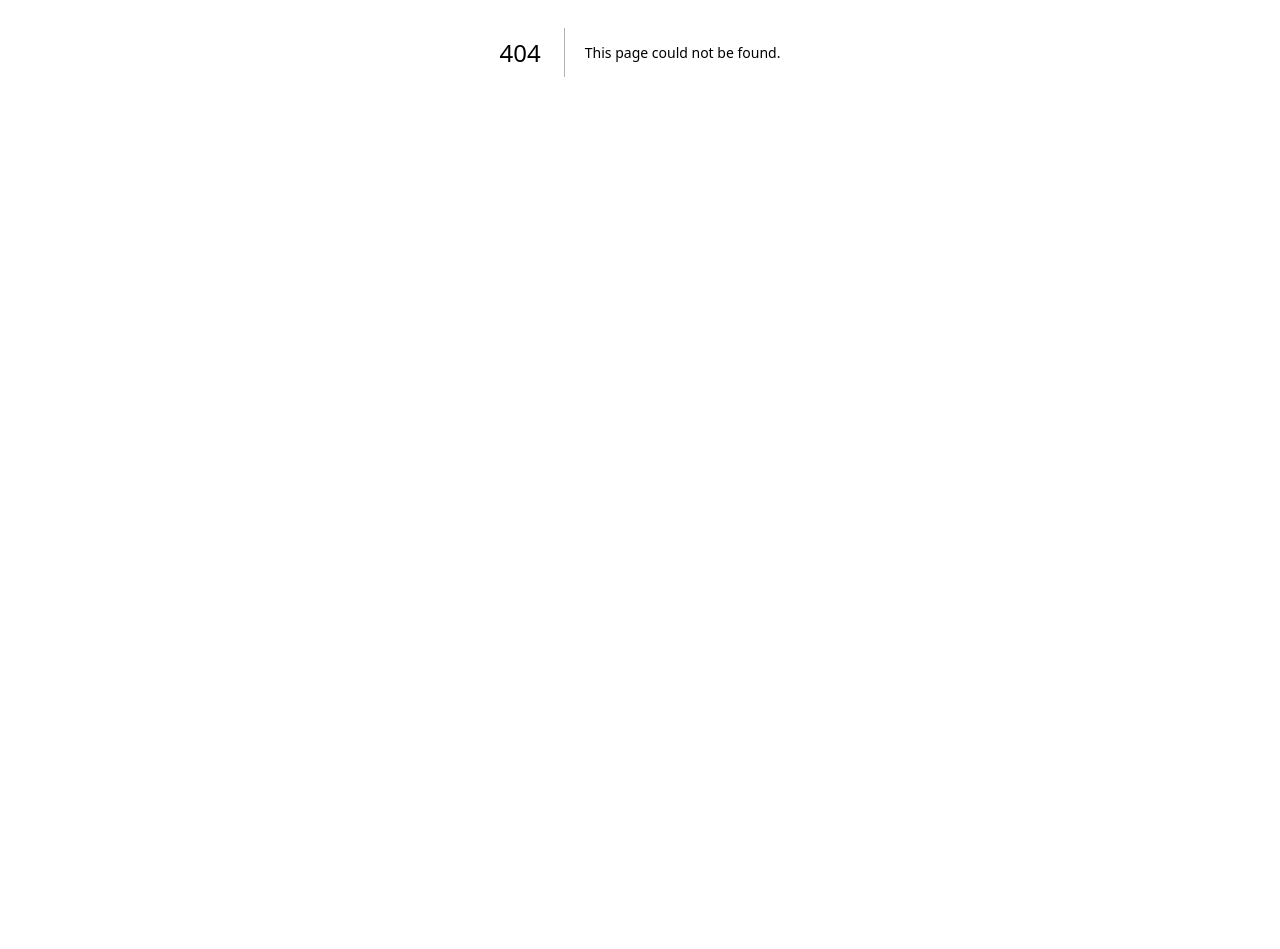
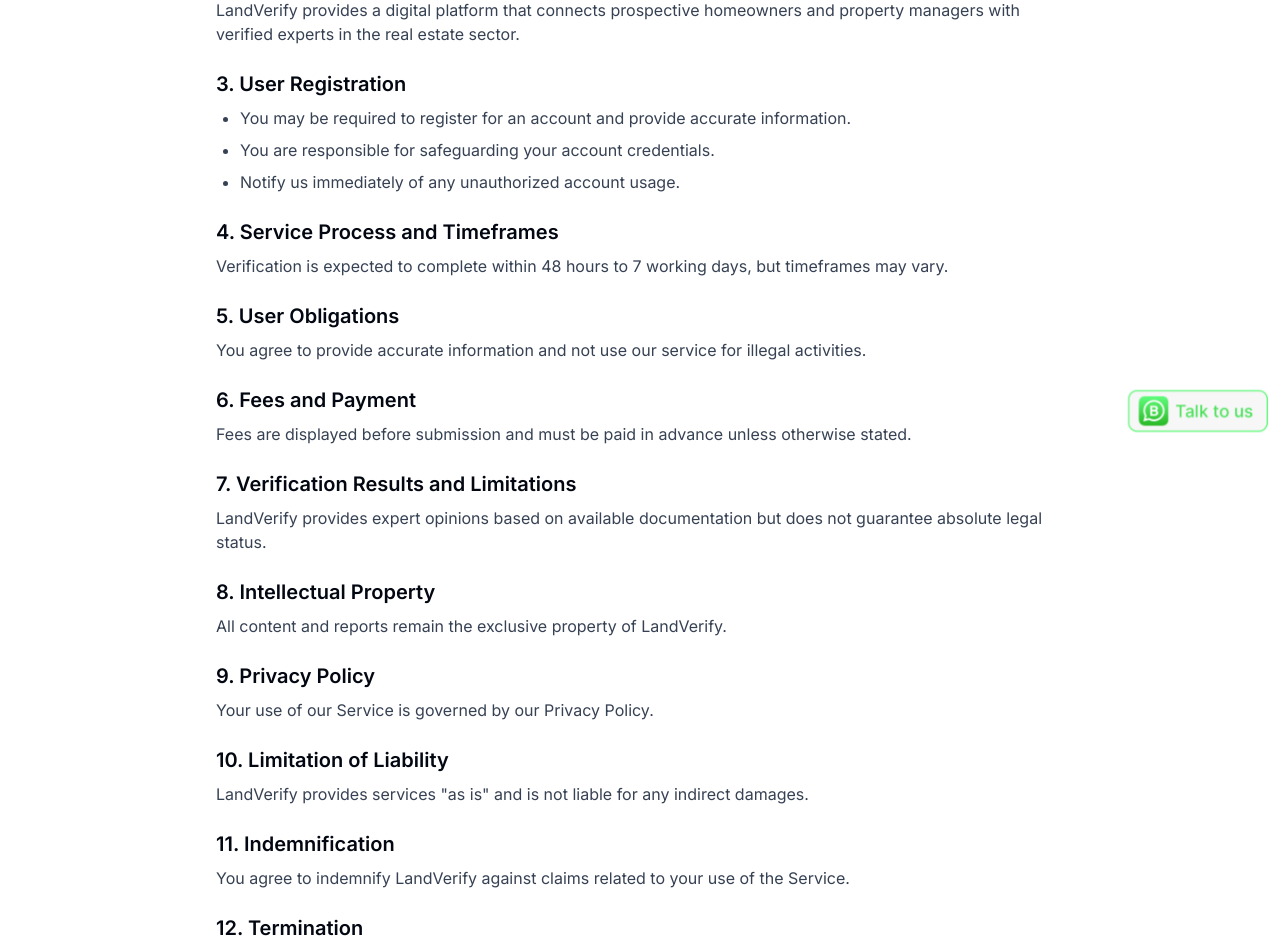
Before and after one commit to agbajekehinde/land-verify, a Next.js app: page /terms in a window 1280 px wide. Before the commit this address had no page. Shown: the part 348-1297 px from the top of the page. Before the commit the page ends 800 px from the top, so only its background shows below. Built offline with nearby package versions, Linux system fonts and the light colour scheme; a web font is replaced by a local one.

Commit message:
app/partner/signin/page.tsx

```diff
--- a/app/components/Whatsappbutton/Whatsappbutton.tsx
+++ b/app/components/Whatsappbutton/Whatsappbutton.tsx
@@ -8,7 +8,7 @@ export default function WhatsAppButton() {
       href="https://wa.me/message/2M46JKYVDQRVM1"
       target="_blank"
       rel="noopener noreferrer"
-      className="fixed bottom-[32px] right-[12px] z-50 block p-3"
+      className="fixed bottom-[8px] right-[0px] z-50 block p-3"
     >
       <img
         src="/Whatsapp-Business-Icon2.png"
--- a/app/partner/signin/page.tsx
+++ b/app/partner/signin/page.tsx
@@ -61,8 +61,11 @@ export default function PartnerSignInPage() {
           </button>
           <Toaster />
           <div>
-            <p className="text-center mt-4">Don&apos;t have an account? <Link href="/partner/signup" className="text-[#479101] hover:underline">Sign Up as Partner</Link></p>
+            <p className="text-center mt-4">Don&apos;t have an account? <Link href="/partner/signup" className="text-[#479101] underline hover:underline">Sign Up as Partner</Link></p>
           </div>
+          <p className="text-center text-sm text-gray-400 mt-4">
+            By signing in, you agree to the <Link href="/terms" className="underline">LandVerify Terms and Conditions</Link>.
+          </p>
         </form>
       </div>
     </div>
--- a/app/partner/signup/page.tsx
+++ b/app/partner/signup/page.tsx
@@ -129,11 +129,14 @@ export default function SignupForm() {
           <div>
             <p className="text-center mt-4">
               Already have an account?{" "}
-              <Link href="/partner/signin" className="text-[#479101] hover:underline">
+              <Link href="/partner/signin" className="text-[#479101] underline hover:underline">
                 Login
               </Link>
             </p>
           </div>
+          <p className="text-center text-sm text-gray-400 mt-4">
+            By signing up, you agree to the <Link href="/terms" className="underline">LandVerify Terms and Conditions</Link>.
+          </p>
         </form>
       </div>
     </div>
--- a/app/signin/page.tsx
+++ b/app/signin/page.tsx
@@ -1,6 +1,5 @@
 "use client";
-import React from "react";
-import { useState } from "react";
+import React, { useState } from "react";
 import { useRouter } from "next/navigation";
 import { signIn } from "next-auth/react";
 import toast, { Toaster } from "react-hot-toast";
@@ -21,7 +20,7 @@ export default function SignInPage() {
     const result = await signIn("public", {
       email,
       password,
-      redirect: false, // Prevent NextAuth from automatically redirecting
+      redirect: false,
     });
 
     setLoading(false);
@@ -30,7 +29,7 @@ export default function SignInPage() {
       toast.error("Invalid email or password");
     } else {
       toast.success("Login successful");
-      router.push("/dashboard"); // Redirect after successful login
+      router.push("/dashboard");
     }
   };
 
@@ -61,10 +60,13 @@ export default function SignInPage() {
           <button type="submit" className="w-full py-2 bg-[#479101] text-white font-semibold rounded-md hover:bg-[#3a7a01] cursor-pointer">
             {loading ? "Signing In..." : "Sign In"}
           </button>
-            <Toaster />
+          <Toaster />
           <div>
-            <p className="text-center mt-4">Don&apos;t have an account? <Link href="/signup" className="text-[#479101] hover:underline">Sign Up</Link></p>
+            <p className="text-center mt-0">Don&apos;t have an account? <Link href="/signup" className="text-[#479101] underline hover:underline">Sign Up</Link></p>
           </div>
+          <p className="text-center text-sm text-gray-400 mt-4">
+            By signing in, you agree to the <Link href="/terms" className="underline">LandVerify Terms and Conditions</Link>.
+          </p>
         </form>
       </div>
     </div>
--- a/app/signup/page.tsx
+++ b/app/signup/page.tsx
@@ -97,12 +97,15 @@ export default function SignupForm() {
           </button>
           <Toaster />
           <div>
-            <p className="text-center mt-4">
+            <p className="text-center mt-0">
               Already have an account?{" "}
-              <Link href="/signin" className="text-[#479101] hover:underline">
+              <Link href="/signin" className="text-[#479101] underline hover:underline">
                 Login
               </Link>
             </p>
+            <p className="text-center text-sm text-gray-400 mt-4">
+            By signing up, you agree to the <Link href="/terms" className="underline">LandVerify Terms and Conditions</Link>.
+          </p>
           </div>
         </form>
       </div>
--- /dev/null
+++ b/app/terms/page.tsx
@@ -0,0 +1,96 @@
+import React from "react";
+import Header from "../components/header/header";
+import Footer from "../components/footer/footer";
+
+const TermsAndConditions: React.FC = () => {
+  return (
+    <div>
+      <Header />
+      <div className="max-w-4xl mx-auto p-6 bg-white rounded-lg">
+        <h1 className="text-3xl font-bold text-center mb-6">Terms and Conditions for LandVerify</h1>
+        <p className="text-gray-500 text-center mb-4">Effective Date: March 14, 2025</p>
+
+        <div className="space-y-6">
+          <Section title="1. Introduction">
+            <p>These Terms and Conditions (&quot;Terms&quot;) govern your use of the LandVerify platform and services (collectively, the &quot;Service&quot;). By accessing or using our Service, you agree to be bound by these Terms.</p>
+          </Section>
+
+          <Section title="2. Service Description">
+            <p>LandVerify provides a digital platform that connects prospective homeowners and property managers with verified experts in the real estate sector.</p>
+          </Section>
+
+          <Section title="3. User Registration">
+            <ul className="list-disc pl-6 space-y-2">
+              <li>You may be required to register for an account and provide accurate information.</li>
+              <li>You are responsible for safeguarding your account credentials.</li>
+              <li>Notify us immediately of any unauthorized account usage.</li>
+            </ul>
+          </Section>
+
+          <Section title="4. Service Process and Timeframes">
+            <p>Verification is expected to complete within 48 hours to 7 working days, but timeframes may vary.</p>
+          </Section>
+
+          <Section title="5. User Obligations">
+            <p>You agree to provide accurate information and not use our service for illegal activities.</p>
+          </Section>
+
+          <Section title="6. Fees and Payment">
+            <p>Fees are displayed before submission and must be paid in advance unless otherwise stated.</p>
+          </Section>
+
+          <Section title="7. Verification Results and Limitations">
+            <p>LandVerify provides expert opinions based on available documentation but does not guarantee absolute legal status.</p>
+          </Section>
+
+          <Section title="8. Intellectual Property">
+            <p>All content and reports remain the exclusive property of LandVerify.</p>
+          </Section>
+
+          <Section title="9. Privacy Policy">
+            <p>Your use of our Service is governed by our Privacy Policy.</p>
+          </Section>
+
+          <Section title="10. Limitation of Liability">
+            <p>LandVerify provides services &quot;as is&quot; and is not liable for any indirect damages.</p>
+          </Section>
+
+          <Section title="11. Indemnification">
+            <p>You agree to indemnify LandVerify against claims related to your use of the Service.</p>
+          </Section>
+
+          <Section title="12. Termination">
+            <p>We may terminate your account for any reason without prior notice.</p>
+          </Section>
+
+          <Section title="13. Governing Law">
+            <p>These Terms are governed by the laws of the Federal Republic of Nigeria.</p>
+          </Section>
+
+          <Section title="14. Changes to Terms">
+            <p>We may modify these Terms at any time, and it is your responsibility to review them periodically.</p>
+          </Section>
+
+          <Section title="15. Contact Information">
+            <p>For questions, contact us at:</p>
+            <ul className="list-disc pl-6">
+              <li>Email: <a href="mailto:contact@landverify.com" className="text-blue-600 underline">contact@landverify.com</a></li>
+            </ul>
+          </Section>
+        </div>
+      </div>
+      <Footer />
+    </div>
+  );
+};
+
+const Section: React.FC<{ title: string; children: React.ReactNode }> = ({ title, children }) => {
+  return (
+    <div>
+      <h2 className="text-xl font-semibold mb-2">{title}</h2>
+      <div className="text-gray-700">{children}</div>
+    </div>
+  );
+};
+
+export default TermsAndConditions;
```
